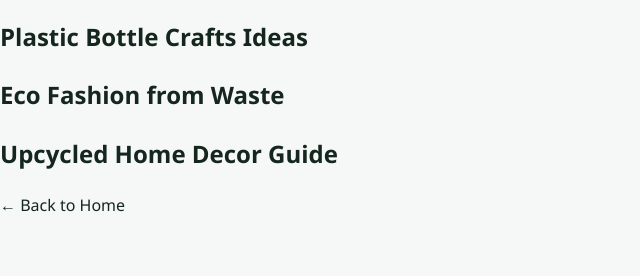
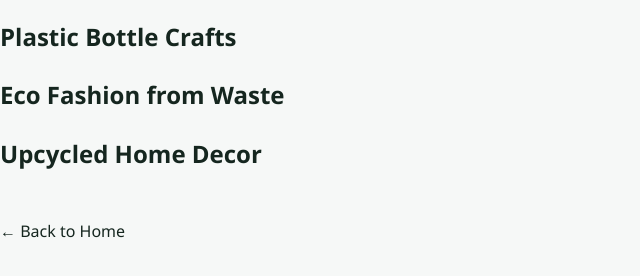
Before and after one commit to PoorviShasta/ECHOCHIC-projectPlastic, a website: page blog/index.html in a window 1280 px wide. Shown: the part 76-352 px from the top of the page, without its empty margins (0-640 px from the left). Drawn offline with Linux system fonts and the light colour scheme.

Commit message:
web page updated

```diff
--- a/blog/index.html
+++ b/blog/index.html
@@ -4,36 +4,29 @@
   <meta charset="utf-8" />
   <meta name="viewport" content="width=device-width, initial-scale=1" />
 
-  <title>EchoTrash Blog | Recycling Ideas & Eco Projects</title>
+  <title>EchoTrash Blog</title>
 
-  <meta name="description" content="Explore recycling ideas, DIY eco projects, and plastic waste solutions with EchoTrash.">
-
-  <link rel="stylesheet" href="../styles.css" />
+  <link rel="stylesheet" href="../styles.css">
 </head>
 
 <body>
 
-<h1>EchoTrash Blog</h1>
+<header>
+  <h1>EchoTrash Blog</h1>
+</header>
 
-<h2>
-  <a href="plastic-bottle-crafts.html">
-    Plastic Bottle Crafts Ideas
-  </a>
-</h2>
+<main>
 
-<h2>
-  <a href="eco-fashion-from-waste.html">
-    Eco Fashion from Waste
-  </a>
-</h2>
+  <h2><a href="plastic-bottle-crafts.html">Plastic Bottle Crafts</a></h2>
 
-<h2>
-  <a href="upcycled-home-decor-guide.html">
-    Upcycled Home Decor Guide
-  </a>
-</h2>
+  <h2><a href="eco-fashion-from-waste.html">Eco Fashion from Waste</a></h2>
 
-<a href="../index.html">← Back to Home</a>
+  <h2><a href="upcycled-home-decor-guide.html">Upcycled Home Decor</a></h2>
+
+  <br>
+  <a href="../index.html">← Back to Home</a>
+
+</main>
 
 </body>
 </html>
```
